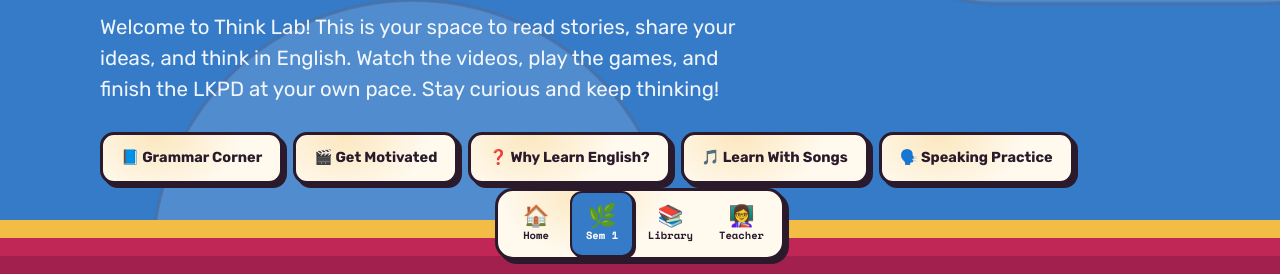
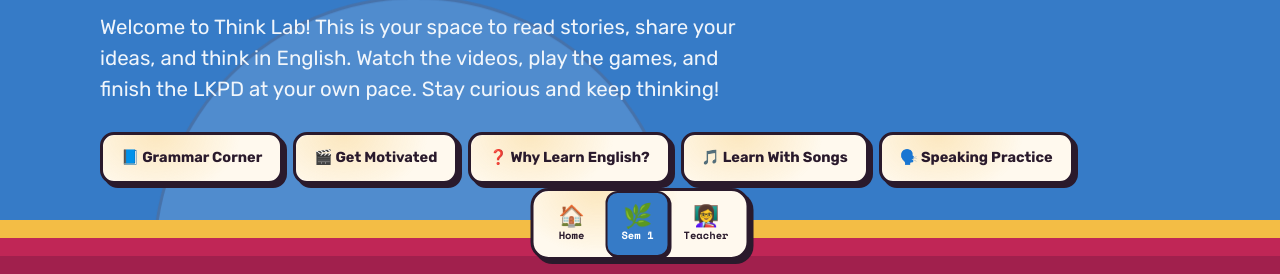
Before and after one commit to dealearninghub/XI_Hangjebat_26-27, a plain HTML site: page thinklab/index.html in a window 1280 px wide. Shown: the part 526-800 px from the top of the page. Drawn offline with nearby package versions, Linux system fonts and the light colour scheme.

Commit message:
Think Lab: hapus Digital Library

```diff
--- a/thinklab/app.js
+++ b/thinklab/app.js
@@ -15,7 +15,7 @@ const UNIT_BG = {
 };
 const MESH = c => `<div class="mesh">${c.map((x, i) => `<i style="background:${x};left:${[5, 55, 25][i]}%;top:${[5, 15, 55][i]}%"></i>`).join("")}</div>`;
 const vis = k => !(LAB.sembunyi || []).includes(k);
-const TABS0 = [["beranda", "🏠", "Home"], ["u1", "🌿", "Sem 1"], ["u3", "🌍", "Sem 2"], ["pustaka", "📚", "Library"], ["profil", "👩‍🏫", "Teacher"]];
+const TABS0 = [["beranda", "🏠", "Home"], ["u1", "🌿", "Sem 1"], ["u3", "🌍", "Sem 2"], ["profil", "👩‍🏫", "Teacher"]];
 const TABS = TABS0.filter(t => vis(t[0]));
 
 function render() {
@@ -26,8 +26,6 @@ function render() {
     <p class="lede">${L.tagline}</p>
     <div class="chips">${L.heroLinks.concat(L.driveLinks.filter(d => d.url !== "#")).map(l => `<a class="chip glass clear" href="${l.url}"${/^https?:/.test(l.url) ? ' target="_blank" rel="noopener"' : ""}>${l.t}</a>`).join("")}</div>`;
   $("#sems").innerHTML = L.semester.map((s, si) => s.units.filter(vis).map((k, i) => unitSection(k, L.units[k], i === 0 ? s : null, si)).join("")).join("");
-  $("#pustaka").innerHTML = `<p class="eyebrow" style="color:var(--accent)">Extra</p><h2>Digital Library</h2><p class="sub">Free English books and websites to read more.</p>
-    <div class="list">${L.perpustakaan.map(p => `<a href="${p.url}" target="_blank" rel="noopener">${p.t}<span>↗</span></a>`).join("")}</div>`;
   $("#profil").innerHTML = `<p class="eyebrow" style="color:var(--accent)">Your Teacher</p><div class="prof"><div class="ava">DA</div><div><h3>${L.guru}</h3><p>${L.jabatan}</p></div></div>
     <p class="foot">© 2026 Think Lab · Bahasa Inggris Tingkat Lanjut XI · SMAN 1 Batam</p>`;
   $("#seg").innerHTML = `<i class="blob" id="segBlob"></i>` + Object.entries(L.units).filter(([k]) => vis(k)).map(([k, u]) => `<a href="#${k}" data-k="${k}">${u.emoji} <span>Unit ${+u.no}</span></a>`).join("");
--- a/thinklab/data.js
+++ b/thinklab/data.js
@@ -20,12 +20,6 @@ const LAB = {
   driveLinks: [
     { t: "📁 Semester 1 Files", url: "#" },
     { t: "📁 Semester 2 Files", url: "#" }
-  ],
-  perpustakaan: [
-    { t: "📚 British Council LearnEnglish Teens", url: "https://learnenglishteens.britishcouncil.org/" },
-    { t: "📖 StoryWeaver (free picture books)", url: "https://storyweaver.org.in/" },
-    { t: "📜 Project Gutenberg (classic stories)", url: "https://www.gutenberg.org/" },
-    { t: "🏛️ SIBI (school books)", url: "https://buku.kemdikbud.go.id/" }
   ],
   // Unit yang disembunyikan dari murid. Kosongkan jadi [] atau hapus "u3", "u4" untuk menampilkannya lagi.
   sembunyi: ["u3", "u4"],
--- a/thinklab/index.html
+++ b/thinklab/index.html
@@ -7,8 +7,8 @@
 <title>Think Lab</title>
 <link rel="preconnect" href="https://fonts.googleapis.com">
 <link href="https://fonts.googleapis.com/css2?family=Bungee&family=Rubik:wght@400;500;600;700;800&family=Space+Mono:wght@400;700&display=swap" rel="stylesheet">
-<link rel="stylesheet" href="style.css?v=1795019900">
-<link rel="stylesheet" href="retro.css?v=1795019900">
+<link rel="stylesheet" href="style.css?v=1795020600">
+<link rel="stylesheet" href="retro.css?v=1795020600">
 </head>
 <body>
 <!-- SVG lens filter: refraction for the glass (Chromium) -->
@@ -24,7 +24,6 @@
 <main id="content">
   <section class="hero tone-dark" id="beranda" data-tab="beranda"></section>
   <div id="sems"></div>
-  <section class="plain tone-light" id="pustaka" data-tab="pustaka"></section>
   <section class="plain tone-light" id="profil" data-tab="profil"></section>
 </main>
 
@@ -41,7 +40,7 @@
   <div class="sheet-body" id="mb"></div>
 </div>
 
-<script src="data.js?v=1795019900"></script>
-<script src="app.js?v=1795019900"></script>
+<script src="data.js?v=1795020600"></script>
+<script src="app.js?v=1795020600"></script>
 </body>
 </html>
```
